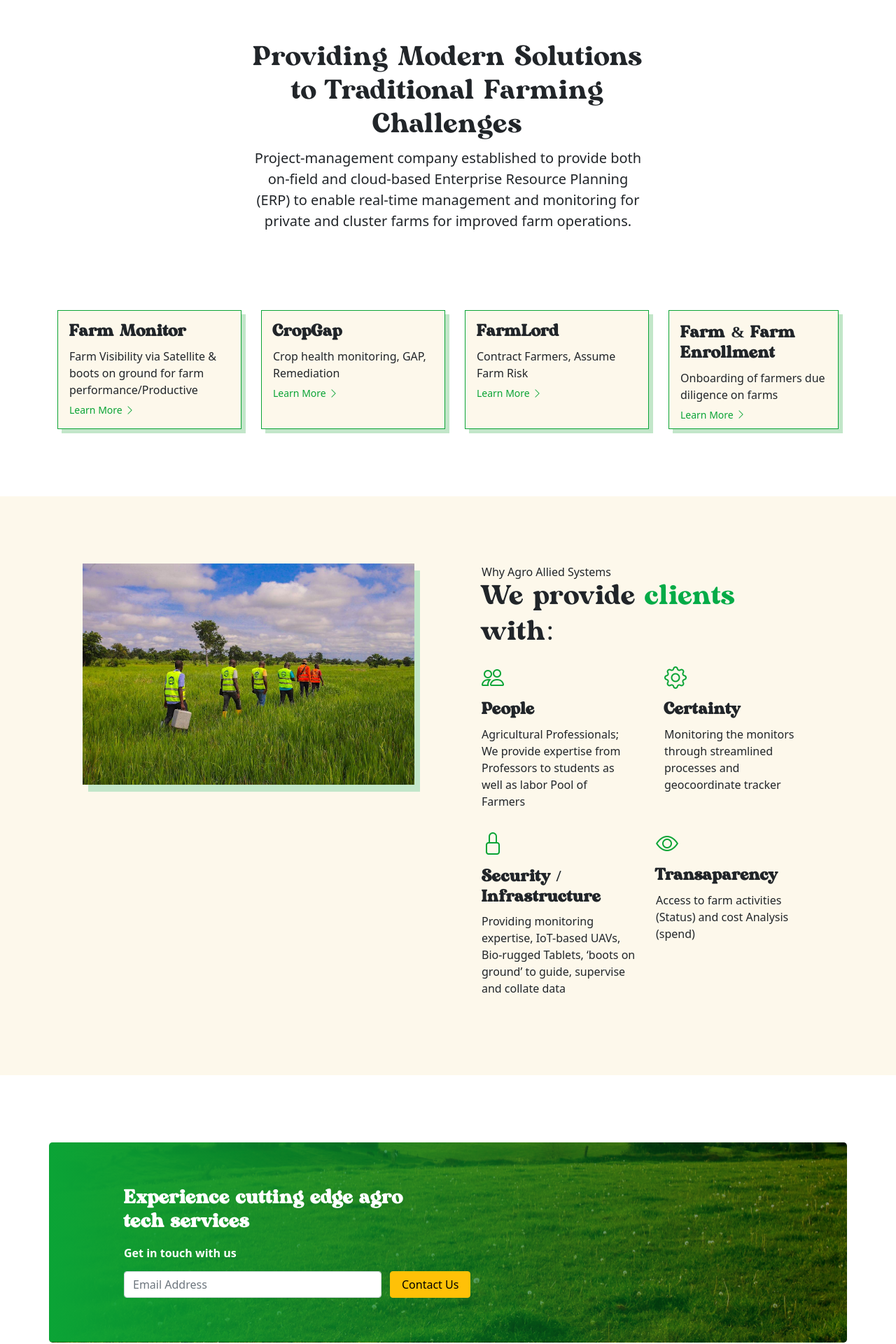
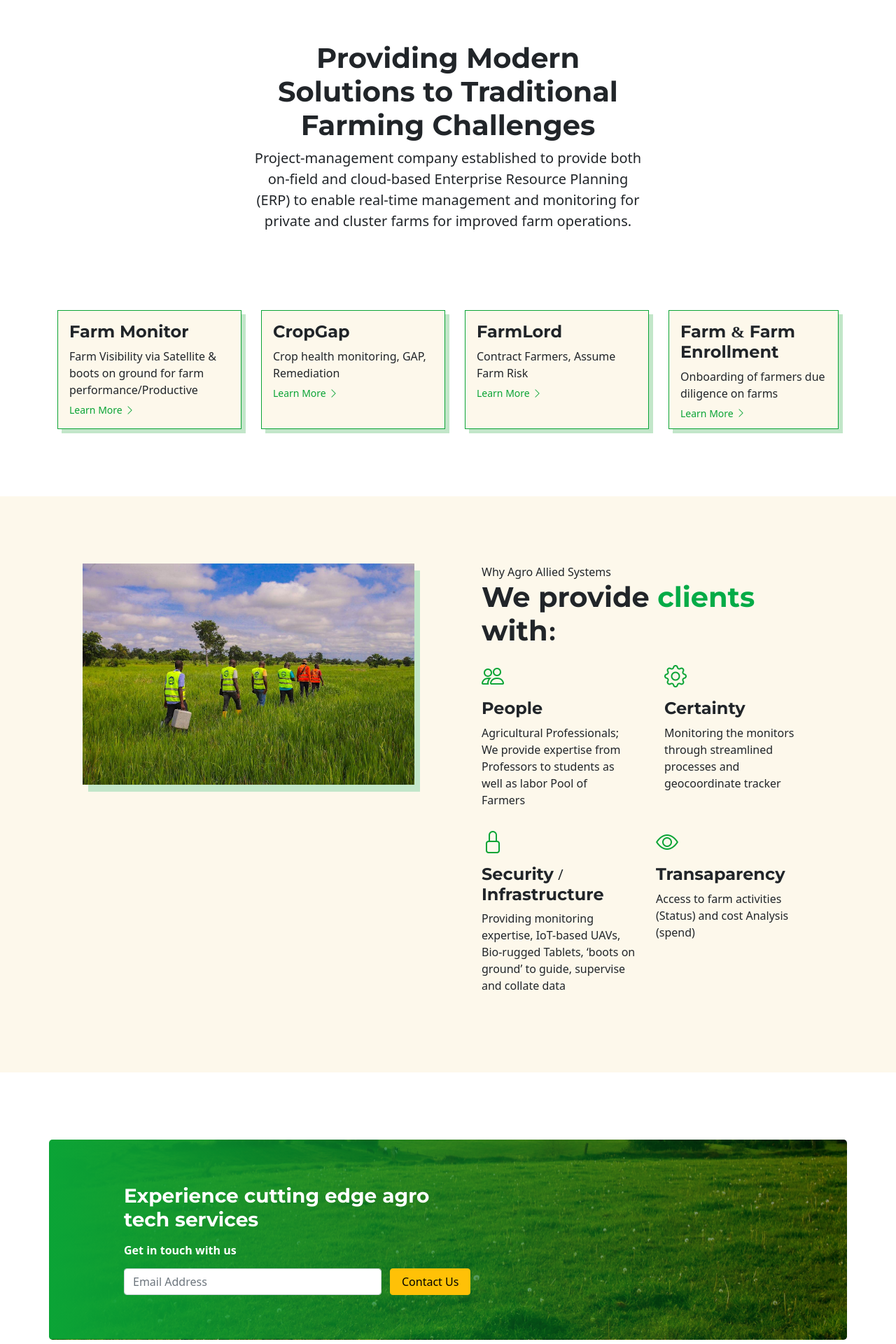
Before and after one commit to zeelz/agro-allied, a PHP site: page / in a window 1280 px wide. Shown: the part 721-2641 px from the top of the page at 70% size. Run offline with PHP 8.4, Linux system fonts and the light colour scheme; some libraries are stand-ins or nearby versions.

Commit message:
Font change and email

```diff
--- a/css/custom.css
+++ b/css/custom.css
@@ -9,12 +9,13 @@
     --brown: #7c4b2b;
 }
 
-@font-face {
+/* @font-face {
     font-family: 'Mogena Regular';
     font-style: normal;
     font-weight: normal;
     src: local('Mogena Regular'), url('../assets/fonts/Mogena.woff') format('woff');
-}
+} */
+
 
 
 
@@ -57,7 +58,8 @@
 }
 
 h1, h2, h3, h4 {
-    font-family: 'Mogena Regular', sans-serif;
+    font-family: 'Montserrat', sans-serif;
+    font-weight: 700;
 }
 
 
--- a/index.html
+++ b/index.html
@@ -10,6 +10,11 @@
         <link rel="shortcut icon" type="image/jpg" href="assets/logo-sqr.png"/>
         <!-- Bootstrap icons-->
         <link href="https://cdn.jsdelivr.net/npm/bootstrap-icons@1.4.1/font/bootstrap-icons.css" rel="stylesheet" />
+
+        <link rel="preconnect" href="https://fonts.googleapis.com">
+        <link rel="preconnect" href="https://fonts.gstatic.com" crossorigin>
+        <link href="https://fonts.googleapis.com/css2?family=Montserrat:wght@200;700&display=swap" rel="stylesheet">
+
         <!-- Core theme CSS (includes Bootstrap)-->
         <link href="css/styles.css" rel="stylesheet" />
         <link href="css/custom.css" rel="stylesheet" />
```
Also changed, not shown: contactus.php (+12 -21 lines).
